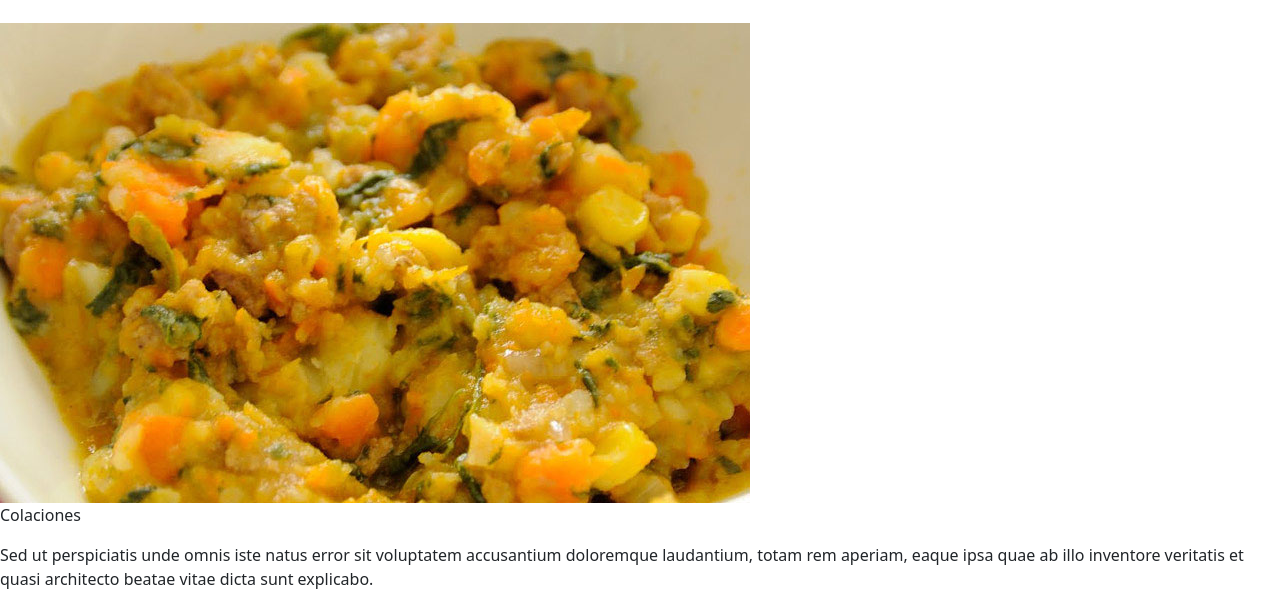
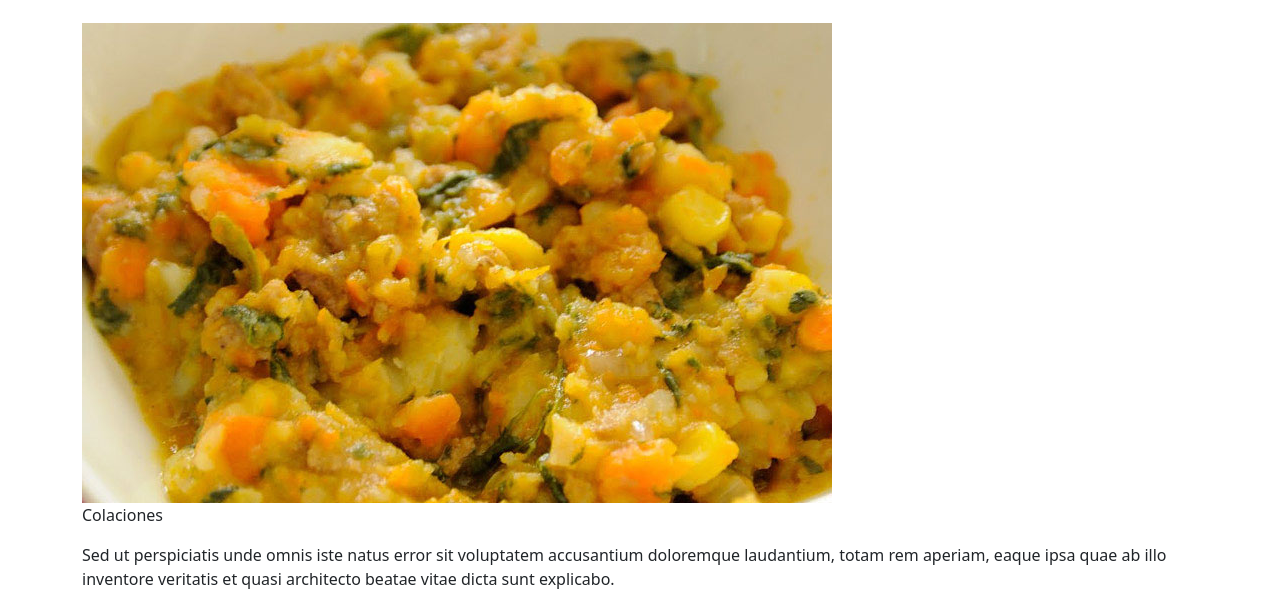
Before and after one commit to Cy5k0/Desafio-Suricata, a plain HTML site: page index.html in a window 1280 px wide. Shown: the part 158-762 px from the top of the page. Drawn offline with nearby package versions, Linux system fonts and the light colour scheme.

Commit message:
Primer Commit

```diff
--- a/index.html
+++ b/index.html
@@ -38,6 +38,7 @@
 
     <section class="productos-container">
       <h2>Nuestros Productos</h2>
+      <div class="container menu">
         <div class="row">
         <div class=="col-12 col-sm-6 col-md-4 col-lg-4">
             <div class="productos-item">
@@ -72,6 +73,7 @@
             </div>
         </div>
         </div>
+    </div>
 
     </section>
 
```
Lines whose indentation alone changed are shown as unchanged.
